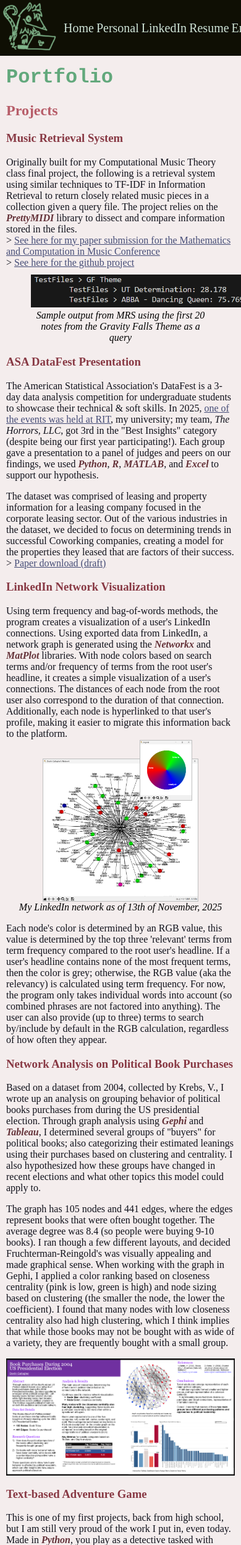
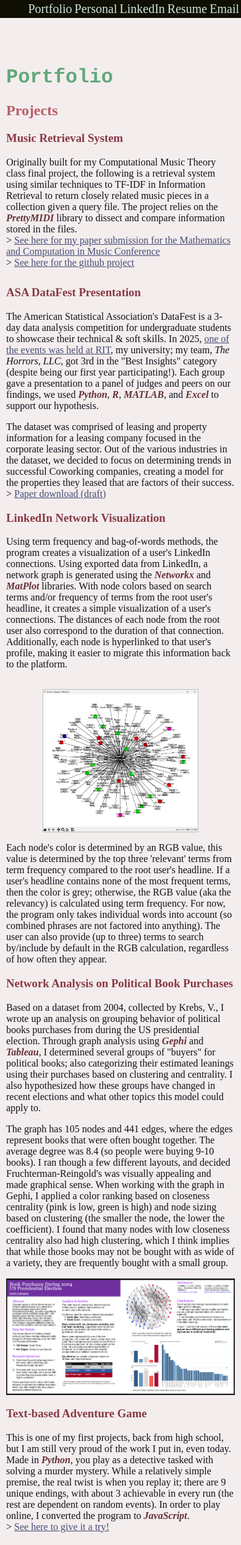
Before and after one commit to possumgod/possumgod.github.io, a PHP site: page / in a window 390 px wide. Shown: the top 2493 px of the page at 62% size. Run offline with PHP 8.4, Linux system fonts and the light colour scheme.

Commit message:
responsive media changes (mobile and screen width) so it doesn't look like shit on my phone

```diff
--- a/index.html
+++ b/index.html
@@ -1,6 +1,6 @@
 <!DOCTYPE html>
 <html>
-    <script src="header.js"></script>
+    <script src="scripts/header.js"></script>
 
     <body>
     <div class="scrollable">
--- a/mylinkedin.html
+++ b/mylinkedin.html
@@ -1,7 +1,6 @@
 <!DOCTYPE html>
 <html>
-    <script src="header.js"></script>
-    <script src="text_game.js" defer></script>
+    <script src="scripts/header.js"></script>
     <style>
         em {
             font-style: normal;
@@ -9,7 +8,7 @@
     </style>
 
     <body>
-    <div class="scrollable" style = "left: 200px; padding-right: 0px;">
+    <div class="scrollable">
             <div class="sk-ww-linkedin-profile-post" data-embed-id="25699049"></div><script src="https://widgets.sociablekit.com/linkedin-profile-posts/widget.js" defer></script>
     </div>
     </body>
--- a/personal.html
+++ b/personal.html
@@ -1,7 +1,7 @@
 <!DOCTYPE html>
 <html>
-    <script src="header.js"></script>
-    <script src="text_game.js" defer></script>
+    <script src="scripts/header.js"></script>
+    <script src="scripts/text_game.js" defer></script>
     <link rel="stylesheet" href="style/personal_style.css">
     <style>
         em {
--- a/header.js
+++ b/scripts/header.js
@@ -22,14 +22,30 @@ document.writeln(' \
                     </td> \
                     <nav id="main_nav"> \
                     <td> \
-                        <a href="index.html">Home</a> \
+                        <a href="index.html">Portfolio</a> \
                     </td> \
                     <td> \
                         <a href="personal.html">Personal</a> \
                     </td> \
-                    <td> \
-                        <a href="mylinkedin.html">LinkedIn</a> \
-                    </td> \
+')
+
+
+if (/Android|webOS|iPhone|iPad|iPod|BlackBerry|IEMobile|Opera Mini/i.test(navigator.userAgent) ) {
+    document.writeln(' \
+        <td> \
+            <a href="linkedin://in/devlin-gallagher/" target="_blank">LinkedIn</a> \
+        </td> \
+        ')
+}
+else {
+    document.writeln(' \
+        <td> \
+            <a href="mylinkedin.html">LinkedIn</a> \
+        </td> \
+    ')
+}
+
+document.writeln(' \
                     <td> \
                         <a href="/files/DevlinGallagher_Resume.pdf" download>Resume</a> \
                     </td> \
--- a/style/overall_style.css
+++ b/style/overall_style.css
@@ -292,3 +292,15 @@ figcaption {
         width: 100%;
     }
 }
+
+@media only screen and (max-device-width: 999px) {
+    ::-webkit-scrollbar {
+        display: none;
+    }
+}
+
+@media (max-width: 425px) {
+    img, figcaption {
+        display: none;
+    }
+}
```
Also changed, not shown: style/personal_style.css (+26 -26 lines), scripts/script.js (renamed from script.js), scripts/text_game.js (renamed from text_game.js).
